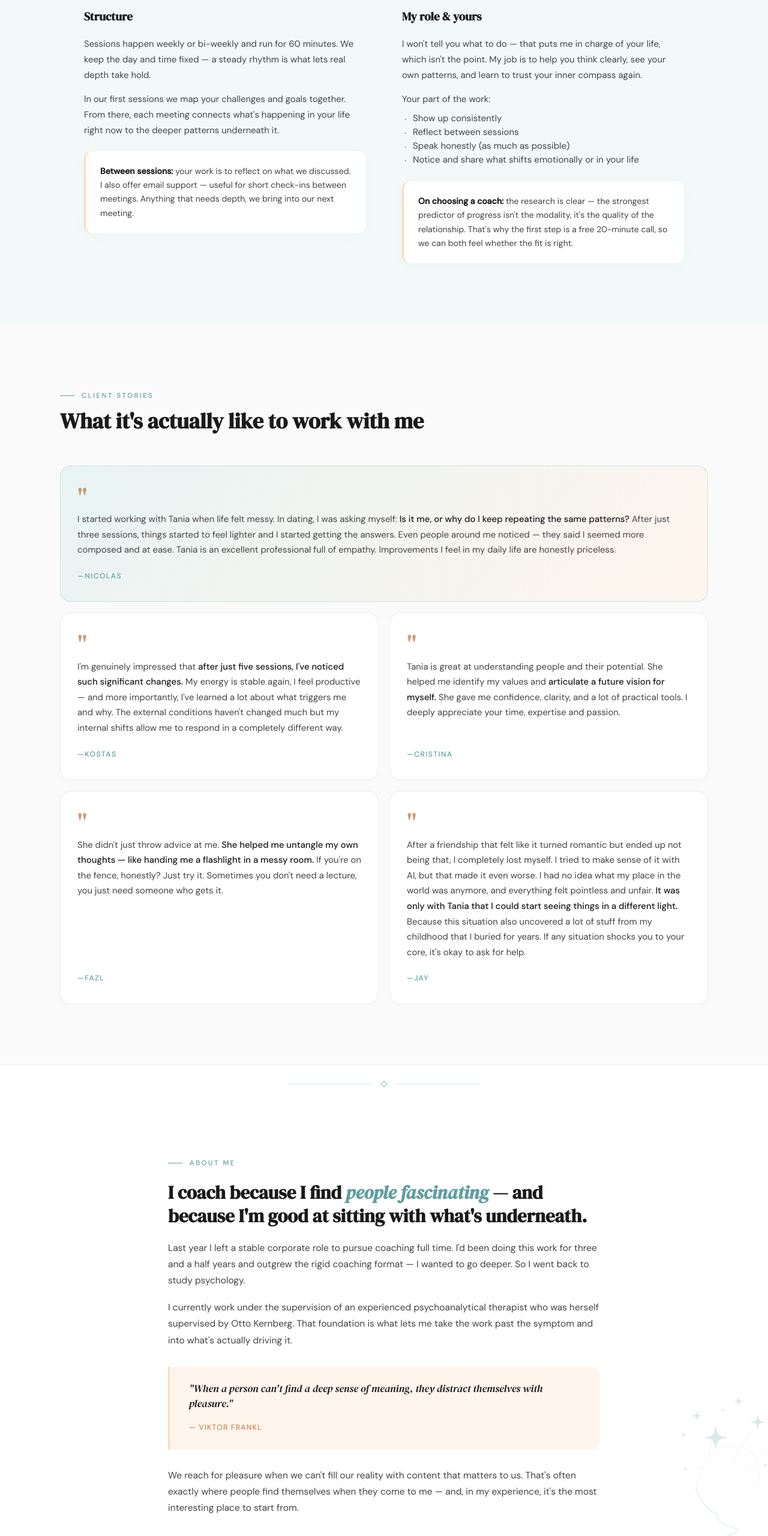
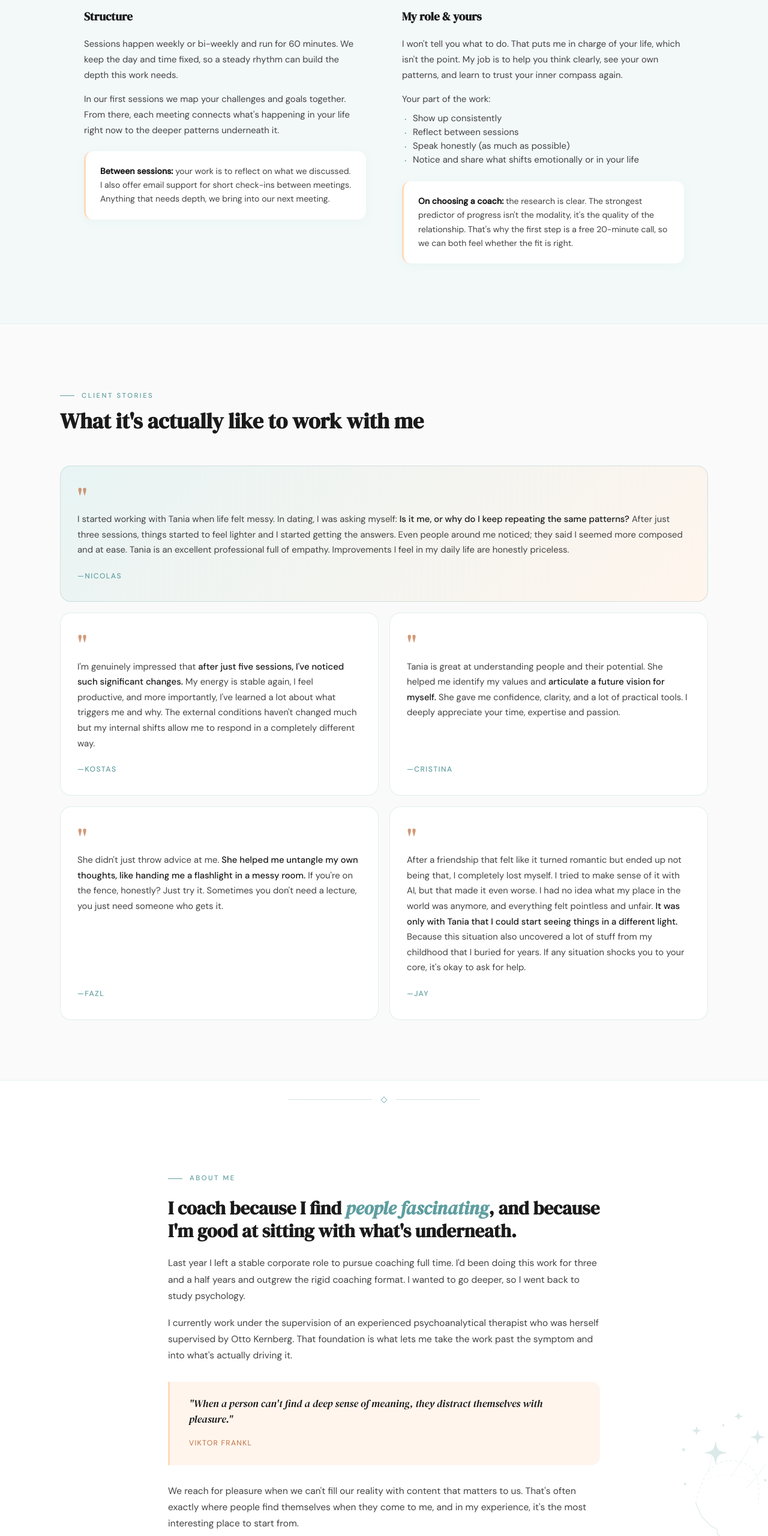
Before and after one commit to oopsmint/taniabozheva, a plain HTML site: page index.html in a window 1280 px wide. Shown: the part 2190-4750 px from the top of the page at 60% size. Drawn offline with Linux system fonts and the light colour scheme.

Commit message:
Add files via upload

```diff
--- a/index.html
+++ b/index.html
@@ -3,7 +3,7 @@
 <head>
 <meta charset="UTF-8">
 <meta name="viewport" content="width=device-width, initial-scale=1.0">
-<title>Tania Bozheva — Coaching</title>
+<title>Tania Bozheva | Coaching</title>
 <link rel="preconnect" href="https://fonts.googleapis.com">
 <link href="https://fonts.googleapis.com/css2?family=DM+Serif+Display:ital@0;1&family=DM+Sans:opsz,wght@9..40,300;9..40,400;9..40,500&display=swap" rel="stylesheet">
 <style>
@@ -498,7 +498,7 @@
         <circle cx="9" cy="9" r="2"/>
         <path d="m21 15-5-5L5 21"/>
       </svg>
-      <p>Save your portrait as <strong>portrait.jpg</strong><br><small>inside the my-website folder — or drop one here to preview</small></p>
+      <p>Save your portrait as <strong>portrait.jpg</strong><br><small>inside the my-website folder, or drop one here to preview</small></p>
       <input type="file" accept="image/*">
     </div>
   </div>
@@ -598,13 +598,13 @@ Inside the coaching room
     <div class="format-grid">
       <div class="format-block reveal">
         <h3>Structure</h3>
-        <p>Sessions happen weekly or bi-weekly and run for 60 minutes. We keep the day and time fixed — a steady rhythm is what lets real depth take hold.</p>
+        <p>Sessions happen weekly or bi-weekly and run for 60 minutes. We keep the day and time fixed, so a steady rhythm can build the depth this work needs.</p>
         <p>In our first sessions we map your challenges and goals together. From there, each meeting connects what's happening in your life right now to the deeper patterns underneath it.</p>
-        <div class="format-note"><strong>Between sessions:</strong> your work is to reflect on what we discussed. I also offer email support — useful for short check-ins between meetings. Anything that needs depth, we bring into our next meeting.</div>
+        <div class="format-note"><strong>Between sessions:</strong> your work is to reflect on what we discussed. I also offer email support for short check-ins between meetings. Anything that needs depth, we bring into our next meeting.</div>
       </div>
       <div class="format-block reveal">
         <h3>My role &amp; yours</h3>
-        <p>I won't tell you what to do — that puts me in charge of your life, which isn't the point. My job is to help you think clearly, see your own patterns, and learn to trust your inner compass again.</p>
+        <p>I won't tell you what to do. That puts me in charge of your life, which isn't the point. My job is to help you think clearly, see your own patterns, and learn to trust your inner compass again.</p>
         <p>Your part of the work:</p>
         <ul class="pyramid">
           <li>Show up consistently</li>
@@ -612,7 +612,7 @@ Inside the coaching room
           <li>Speak honestly (as much as possible)</li>
           <li>Notice and share what shifts emotionally or in your life</li>
         </ul>
-        <div class="format-note"><strong>On choosing a coach:</strong> the research is clear — the strongest predictor of progress isn't the modality, it's the quality of the relationship. That's why the first step is a free 20-minute call, so we can both feel whether the fit is right.</div>
+        <div class="format-note"><strong>On choosing a coach:</strong> the research is clear. The strongest predictor of progress isn't the modality, it's the quality of the relationship. That's why the first step is a free 20-minute call, so we can both feel whether the fit is right.</div>
       </div>
     </div>
   </div>
@@ -630,13 +630,13 @@ Client stories
 
       <div class="t-card wide reveal">
         <div class="t-quote">"</div>
-        <p class="t-text">I started working with Tania when life felt messy. In dating, I was asking myself: <strong>Is it me, or why do I keep repeating the same patterns?</strong> After just three sessions, things started to feel lighter and I started getting the answers. Even people around me noticed — they said I seemed more composed and at ease. Tania is an excellent professional full of empathy. Improvements I feel in my daily life are honestly priceless.</p>
+        <p class="t-text">I started working with Tania when life felt messy. In dating, I was asking myself: <strong>Is it me, or why do I keep repeating the same patterns?</strong> After just three sessions, things started to feel lighter and I started getting the answers. Even people around me noticed; they said I seemed more composed and at ease. Tania is an excellent professional full of empathy. Improvements I feel in my daily life are honestly priceless.</p>
         <span class="t-author">—Nicolas</span>
       </div>
 
       <div class="t-card reveal">
         <div class="t-quote">"</div>
-        <p class="t-text">I'm genuinely impressed that <strong>after just five sessions, I've noticed such significant changes.</strong> My energy is stable again, I feel productive — and more importantly, I've learned a lot about what triggers me and why. The external conditions haven't changed much but my internal shifts allow me to respond in a completely different way.</p>
+        <p class="t-text">I'm genuinely impressed that <strong>after just five sessions, I've noticed such significant changes.</strong> My energy is stable again, I feel productive, and more importantly, I've learned a lot about what triggers me and why. The external conditions haven't changed much but my internal shifts allow me to respond in a completely different way.</p>
         <span class="t-author">—Kostas</span>
       </div>
 
@@ -648,7 +648,7 @@ Client stories
 
       <div class="t-card reveal">
         <div class="t-quote">"</div>
-        <p class="t-text">She didn't just throw advice at me. <strong>She helped me untangle my own thoughts — like handing me a flashlight in a messy room.</strong> If you're on the fence, honestly? Just try it. Sometimes you don't need a lecture, you just need someone who gets it.</p>
+        <p class="t-text">She didn't just throw advice at me. <strong>She helped me untangle my own thoughts, like handing me a flashlight in a messy room.</strong> If you're on the fence, honestly? Just try it. Sometimes you don't need a lecture, you just need someone who gets it.</p>
         <span class="t-author">—Fazl</span>
       </div>
 
@@ -683,14 +683,14 @@ Client stories
         <span class="section-label">
         About me
         </span>
-        <h2>I coach because I find <em>people fascinating</em> — and because I'm good at sitting with what's underneath.</h2>
-        <p>Last year I left a stable corporate role to pursue coaching full time. I'd been doing this work for three and a half years and outgrew the rigid coaching format — I wanted to go deeper. So I went back to study psychology.</p>
+        <h2>I coach because I find <em>people fascinating</em>, and because I'm good at sitting with what's underneath.</h2>
+        <p>Last year I left a stable corporate role to pursue coaching full time. I'd been doing this work for three and a half years and outgrew the rigid coaching format. I wanted to go deeper, so I went back to study psychology.</p>
         <p>I currently work under the supervision of an experienced psychoanalytical therapist who was herself supervised by Otto Kernberg. That foundation is what lets me take the work past the symptom and into what's actually driving it.</p>
         <div class="quote-block">
           <p>"When a person can't find a deep sense of meaning, they distract themselves with pleasure."</p>
-          <cite>— Viktor Frankl</cite>
+          <cite>Viktor Frankl</cite>
         </div>
-        <p>We reach for pleasure when we can't fill our reality with content that matters to us. That's often exactly where people find themselves when they come to me — and, in my experience, it's the most interesting place to start from.</p>
+        <p>We reach for pleasure when we can't fill our reality with content that matters to us. That's often exactly where people find themselves when they come to me, and in my experience, it's the most interesting place to start from.</p>
         <div class="about-cta">
           <a href="https://calendly.com/taniabozheva/coaching-session" target="_blank" rel="noopener noreferrer" class="btn btn-teal">Book a free coaching call</a>
         </div>
@@ -707,9 +707,9 @@ Client stories
 The next step
     </span>
     <h2 class="reveal">Without overthinking it</h2>
-    <p class="reveal">If this resonates, the next step is a free 20-minute call. We'll look at what feels stuck and explore how I could best support you. No pressure to decide on the spot — you'll have plenty of space to reflect afterwards.</p>
+    <p class="reveal">If this resonates, the next step is a free 20-minute call. We'll look at what feels stuck and explore how I could best support you. No pressure to decide on the spot. You'll have plenty of space to reflect afterwards.</p>
     <a href="https://calendly.com/taniabozheva/coaching-session" target="_blank" rel="noopener noreferrer" class="btn btn-white reveal">Book your free intro call</a>
-    <p class="cta-note reveal">If you're waiting until you can explain everything clearly before reaching out — don't. Clarity is built inside the process.</p>
+    <p class="cta-note reveal">If you're waiting until you can explain everything clearly before reaching out, don't. Clarity is built inside the process.</p>
   </div>
 </div>
 
```
